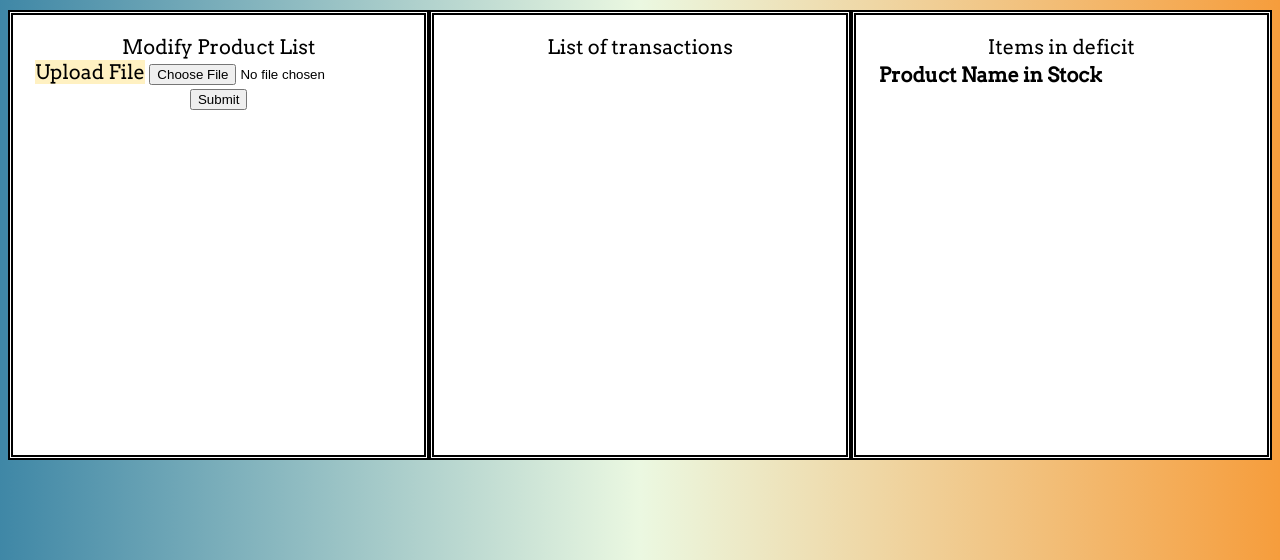
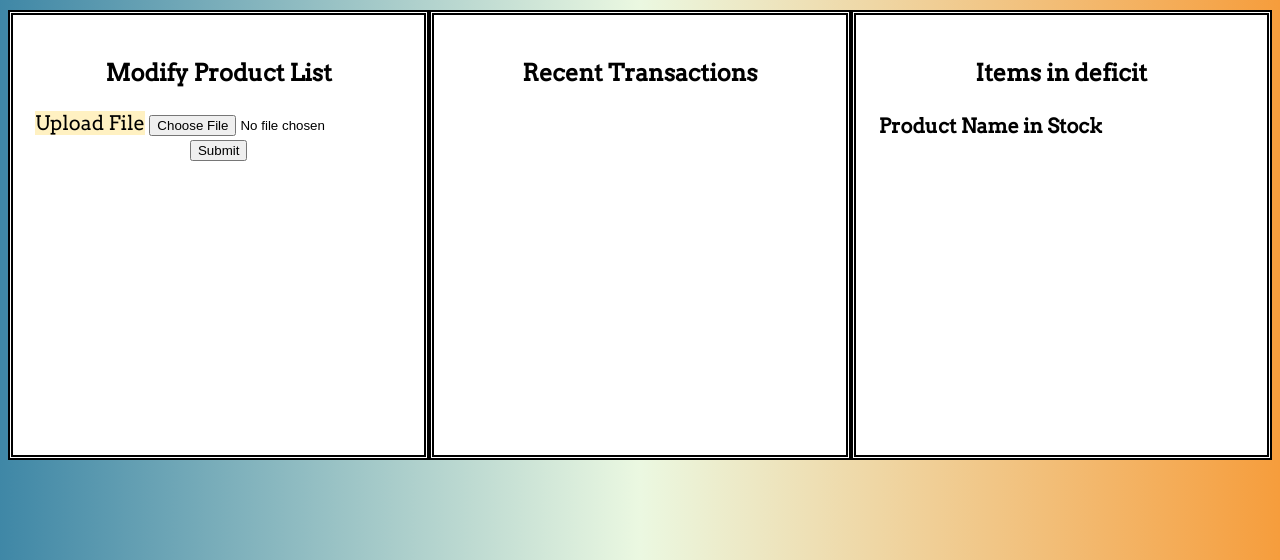
Before and after one commit to sumeetminhas/ACIT2911-Grp10, a Flask app: template templates/admin_dashboard.html in a window 1280 px wide. Shown: the part 295-855 px from the top of the page. Run offline with Flask 2, Linux system fonts and the light colour scheme; the template is opened without the code that fills it, so the values that code supplies are empty; parts of the project's set-up code (start-up, migrations or seed data) failed here and were passed over.

Commit message:
modified admin dashboard routes

```diff
--- a/app.py
+++ b/app.py
@@ -49,8 +49,8 @@ def admin():
                 admin_list = json.loads(creds.read())
                 for admin in admin_list:
                     if admin['email'] in session.values():
-                        return render_template('admin_dashboard.html', user=admin['name'], products=PRODUCT_LIST)
-                return render_template('admin-login.html')
+                        return redirect('admin/dashboard')
+                return redirect(url_for('login'))
     else:
         return '<h1>Admin Portal not set up. Please use static features. '
 
@@ -64,7 +64,7 @@ def about():
     return render_template('about.html', users=LIVE_SESSIONS)
 
 
-@app.route('/admin/dashboard', methods=['POST'])
+@app.route('/admin/dashboard', methods=['POST', 'GET'])
 def dashboard():
     if request.method == 'POST':
         with open(login_file_path, 'r') as creds:
@@ -77,9 +77,15 @@ def dashboard():
                     session["email"] = email
                     for item in session.values(): print(item)
                     return render_template('admin_dashboard.html', user=admin['name'], products=PRODUCT_LIST)
-
             flash("Incorrect email or password. Try Again..")
             return redirect('/admin')
+
+    elif request.method == 'GET':
+        with open(login_file_path, 'r') as creds:
+            admin_list = json.loads(creds.read())
+            for admin in admin_list:
+                if admin['email'] in session.values():
+                    return render_template('admin_dashboard.html', user=admin['name'], products=PRODUCT_LIST)
 
 @app.route("/add-to-cart", methods = ['GET', 'POST'])
 def add_to_cart():
--- a/templates/admin_dashboard.html
+++ b/templates/admin_dashboard.html
@@ -23,16 +23,18 @@
     </div>
     <div class="feature-area">
         <div class="update-product">
-            Modify Product List
+            <h3>Modify Product List</h3>
             <form action="/update-inventory" method="post" class="update-product-list" enctype="multipart/form-data">
                 <label for="file-name">Upload File</label>
                 <input type="file" name="file-name">
                 <input type="submit" value="Submit">
             </form>
         </div>
-        <div class="trans-list">List of transactions</div>
+        <div class="trans-list">
+            <h3>Recent Transactions</h3>
+        </div>
         <div class="item-deficit">
-            <div>Items in deficit</div>
+            <h3>Items in deficit</h3>
             <table class="product-inventory">
                 <tr class="inventory-item">
                     <th>Product Name</th>
```
